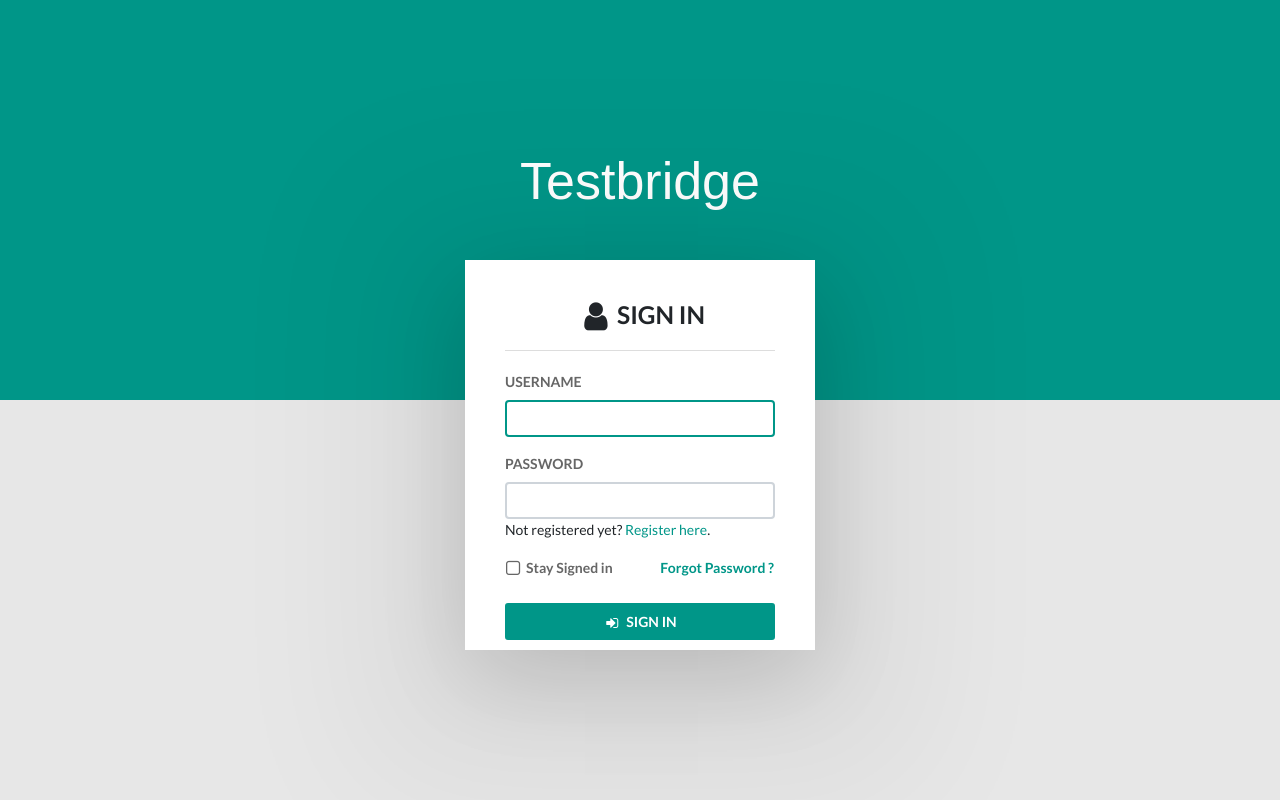
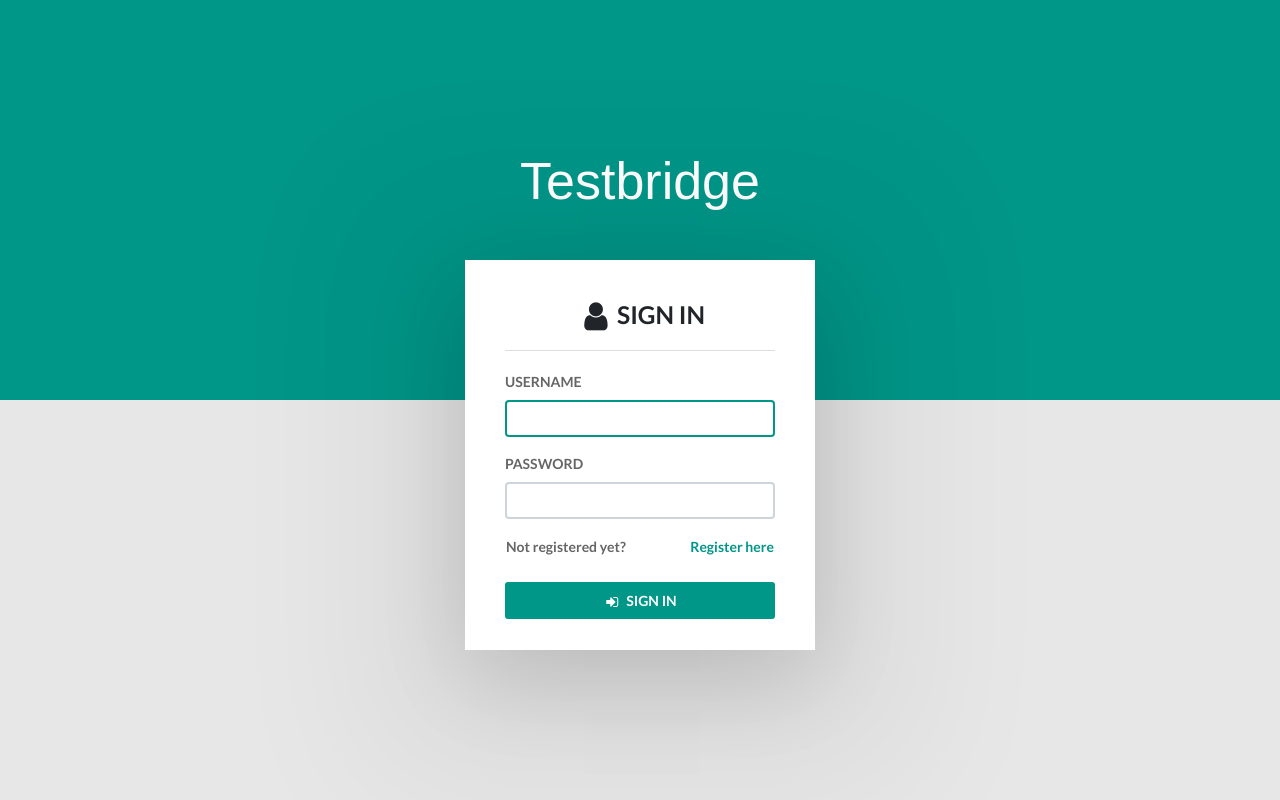
Before and after one commit to tomatovalley/TestBridge, a Django app: page /login/ in a window 1280 px wide. Run offline with Django 3.2, Linux system fonts and the light colour scheme; some libraries are stand-ins or nearby versions.

Commit message:
Cambios frontend en el login, devices y projects

```diff
--- a/Devices/forms.py
+++ b/Devices/forms.py
@@ -2,6 +2,7 @@ from django import forms
 from Devices.models import Device
 
 class DeviceForm(forms.ModelForm):
+    version=forms.CharField(label="OS Version",widget=forms.TextInput(attrs={'class':'form-control'}))
     class Meta:
         model=Device
         fields='__all__'
@@ -10,10 +11,10 @@ class DeviceForm(forms.ModelForm):
             'device':forms.TextInput(attrs={'class':'form-control'}),
             'category':forms.Select(attrs={'class':'form-control'}),
             'os':forms.Select(attrs={'class':'form-control'}),
-            'version':forms.TextInput(attrs={'class':'form-control'}),
         }
 
 class EditDeviceForm(forms.ModelForm):
+    version=forms.CharField(label="OS Version",widget=forms.TextInput(attrs={'class':'form-control'}))
     class Meta:
         model=Device
         fields=['device','os','version']
@@ -21,5 +22,4 @@ class EditDeviceForm(forms.ModelForm):
         widgets={
             'device':forms.TextInput(attrs={'class':'form-control'}),
             'os':forms.Select(attrs={'class':'form-control'}),
-            'version':forms.TextInput(attrs={'class':'form-control'}),
         }
--- a/Devices/templates/Devices/devices.html
+++ b/Devices/templates/Devices/devices.html
@@ -34,7 +34,7 @@
                     <thead>
                         <th>Device</th>
                         <th>Category</th>
-                        <th colspan="3">Actions</th>
+                        <th colspan="2">Actions</th>
                     </thead>
                     <tbody>
                         {% for x in devices %}
@@ -44,9 +44,6 @@
                             <td><a class="btn btn-secondary" href="{% url 'devices:query' x.id %}"><i class="fa fa-file-text-o"
                                         aria-hidden="true"></i>
                                     Details</a></td>
-                            <td><a class="btn btn-info" href="{% url 'devices:update' x.id %}"><i class="fa fa-pencil-square-o"
-                                        aria-hidden="true"></i>
-                                    Edit</a></td>
                             <td><a class="btn btn-danger" href="{% url 'devices:delete' x.id %}"><i class="fa fa-times"
                                         aria-hidden="true"></i>Delete</a></td>
                         </tr>
--- a/Devices/templates/Devices/read.html
+++ b/Devices/templates/Devices/read.html
@@ -31,7 +31,7 @@
         <p>{{devices.os}}</p>
         <br>
 
-        <h4>Version:</h4>
+        <h4>OS Version:</h4>
         <p>{{devices.version}}</p>
         <br>
 
--- a/Projects/templates/Projects/projects.html
+++ b/Projects/templates/Projects/projects.html
@@ -34,7 +34,7 @@
                     <thead>
                         <th>Project</th>
                         <th>Type</th>
-                        <th colspan="3">Actions</th>
+                        <th colspan="2">Actions</th>
                     </thead>
                     <tbody>
                         {% for x in projects %}
@@ -43,8 +43,6 @@
                             <td>{{x.type}}</td>
                             <td><a class="btn btn-secondary" href="{% url 'projects:query' x.id %}"><i class="fa fa-file-text-o"
                                         aria-hidden="true"></i>Details</a></td>
-                            <td><a class="btn btn-info" href="{% url 'projects:update' x.id %}"><i class="fa fa-pencil-square-o"
-                                        aria-hidden="true"></i>Edit</a></td>
                             <td><a class="btn btn-danger" href="{% url 'projects:delete' x.id %}"><i class="fa fa-times"
                                         aria-hidden="true"></i>Delete</a></td>
                         </tr>
--- a/templates/registration/login.html
+++ b/templates/registration/login.html
@@ -34,41 +34,24 @@
           <div class="form-group">
             <label class="control-label">USERNAME</label>
             <input class="form-control" type="text" name="{{ form.username.html_name }}" autofocus>
-            <!-- {{ form.username  }} -->
           </div>
           <div class="form-group">
             <label class="control-label">PASSWORD</label>
             <input class="form-control" type="password" name="{{ form.password.html_name }}">
-            <!-- {{ form.password  }} -->
-            <p>Not registered yet? <a href="{% url 'usersapp:user_register' %}"> Register here</a>.</p>
 		      </div>
-
 
           <div class="form-group">
             <div class="utility">
               <div class="animated-checkbox">
                 <label>
-                  <input type="checkbox"><span class="label-text">Stay Signed in</span>
+                  <span class="label-text">Not registered yet?</span>
                 </label>
               </div>
-              <p class="semibold-text mb-2"><a href="#" data-toggle="flip">Forgot Password ?</a></p>
+              <p class="semibold-text mb-2"><a href="{% url 'usersapp:user_register' %}">Register here</a></p>
             </div>
           </div>
           <div class="form-group btn-container">
             <button type="submit" class="btn btn-primary btn-block"><i class="fa fa-sign-in fa-lg fa-fw"></i>SIGN IN</button>
-          </div>
-        </form>
-        <form class="forget-form" action="index.html">
-          <h3 class="login-head"><i class="fa fa-lg fa-fw fa-lock"></i>Forgot Password ?</h3>
-          <div class="form-group">
-            <label class="control-label">EMAIL</label>
-            <input class="form-control" type="text" placeholder="Email">
-          </div>
-          <div class="form-group btn-container">
-            <button class="btn btn-primary btn-block"><i class="fa fa-unlock fa-lg fa-fw"></i>RESET</button>
-          </div>
-          <div class="form-group mt-3">
-            <p class="semibold-text mb-0"><a href="#" data-toggle="flip"><i class="fa fa-angle-left fa-fw"></i> Back to Login</a></p>
           </div>
         </form>
       </div>
```
